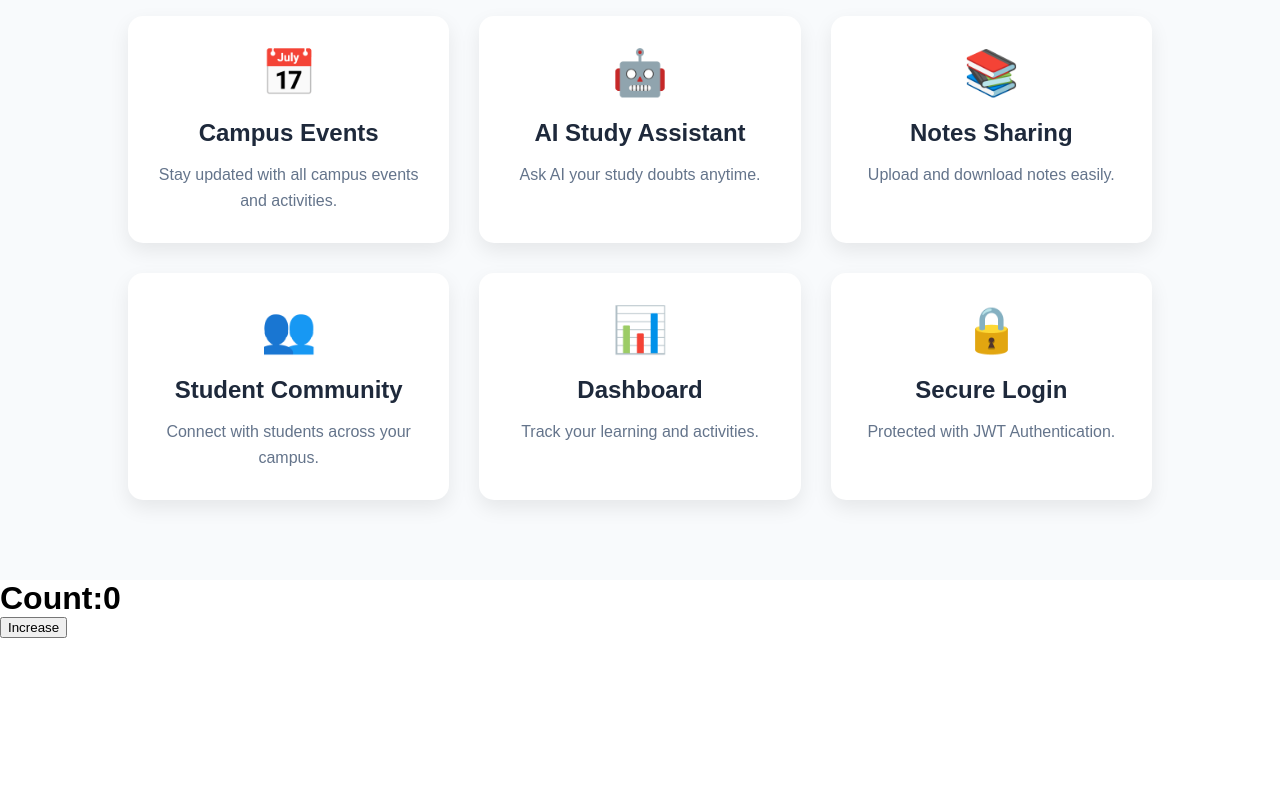
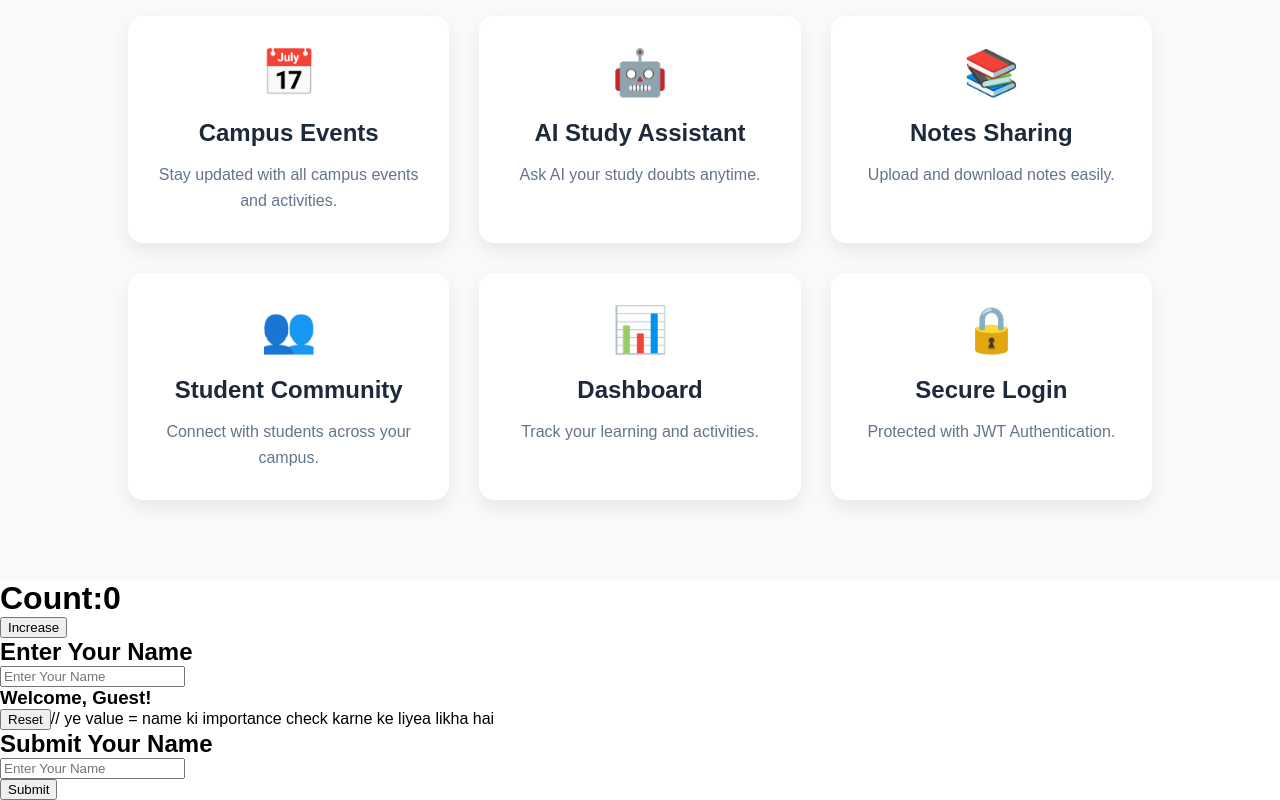
Before and after one commit to anuj-545/campus-connect-ai, a React app in the folder frontend/: page / in a window 1280 px wide. Shown: the part 964-1764 px from the top of the page. Before the commit the page ends 1602 px from the top, so only its background shows below. Built offline with nearby package versions, Linux system fonts and the light colour scheme; the HTML template or start-up script is replaced by a standard one.

Commit message:
Added SubmitForm and NameForm in app.jsx

```diff
--- a/frontend/src/App.jsx
+++ b/frontend/src/App.jsx
@@ -4,6 +4,8 @@ import "./App.css";
 import FeatureCard from "./components/FeatureCard/FeatureCard";
 import Features from "./components/Features/Features";
 import Counter from "./components/Counter/Counter";
+import Nameform from "./components/Nameform/Nameform";
+import SubmitForm from "./components/SubmitForm/SubmitForm";
 
 function App(){
   return(
@@ -12,6 +14,8 @@ function App(){
       <Hero/>
       <Features/>
       <Counter/>
+      <Nameform/>
+      <SubmitForm/>
     </>
   );
 }
--- /dev/null
+++ b/frontend/src/components/NameForm/NameForm.jsx
@@ -0,0 +1,34 @@
+import {useState} from "react";
+
+function NameForm(){
+
+    const [name , setName] = useState("");
+
+    function handleChange(event){
+
+        setName(event.target.value);
+
+    }
+
+    return(
+        <div>
+
+            <h2>Enter Your Name</h2>
+
+            <input
+                type="text"
+                placeholder = "Enter Your Name"
+                value = {name} //iska importance ye hai ki agar ye likha hai to power react ke paas hai agar nahi likha hoga to power browser ke paas hai .
+                onChange = {handleChange}
+            />
+
+            <h3>
+                Welcome, {name.toUpperCase() || "Guest"}!
+            </h3>
+            <button onClick={()=>setName("")}>Reset</button>// ye value = name ki importance check karne ke liyea likha hai
+
+        </div>
+    );
+}
+
+export default NameForm;
--- /dev/null
+++ b/frontend/src/components/SubmitForm/SubmitForm.jsx
@@ -0,0 +1,37 @@
+import {useState} from 'react';
+
+function SubmitForm(){
+    const [name, setName] = useState("");
+    const [submitted, setSubmitted] = useState(false);
+
+    function handleChange(event){
+        setName(event.target.value);
+    }
+
+    function handleSubmit(){
+        setSubmitted(true);
+    }
+
+    return(
+        <div>
+            <h2>Submit Your Name</h2>
+            <input
+                type="text"
+                placeholder="Enter Your Name"
+                value={name}
+                onChange={handleChange}
+            />
+
+            <h3>
+
+                {
+                    submitted ? (name === "" ? "please enter your name" : `Welcome, ${name}!`) : null
+                }
+            </h3>
+            <button onClick={handleSubmit}>Submit</button>
+
+        </div>
+    );
+}
+
+export default SubmitForm;
```
Also changed, not shown: frontend/src/components/NameForm/NameForm.css (added), frontend/src/components/SubmitForm/SubmitForm.css (added).
